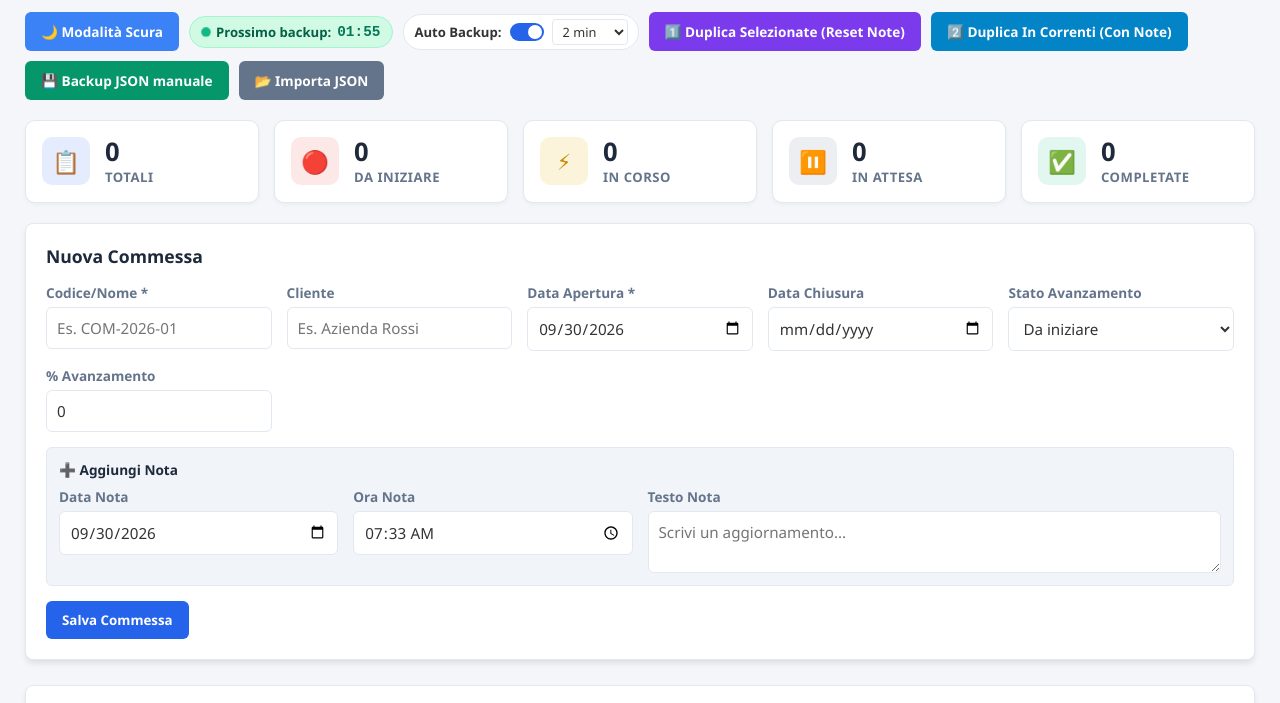
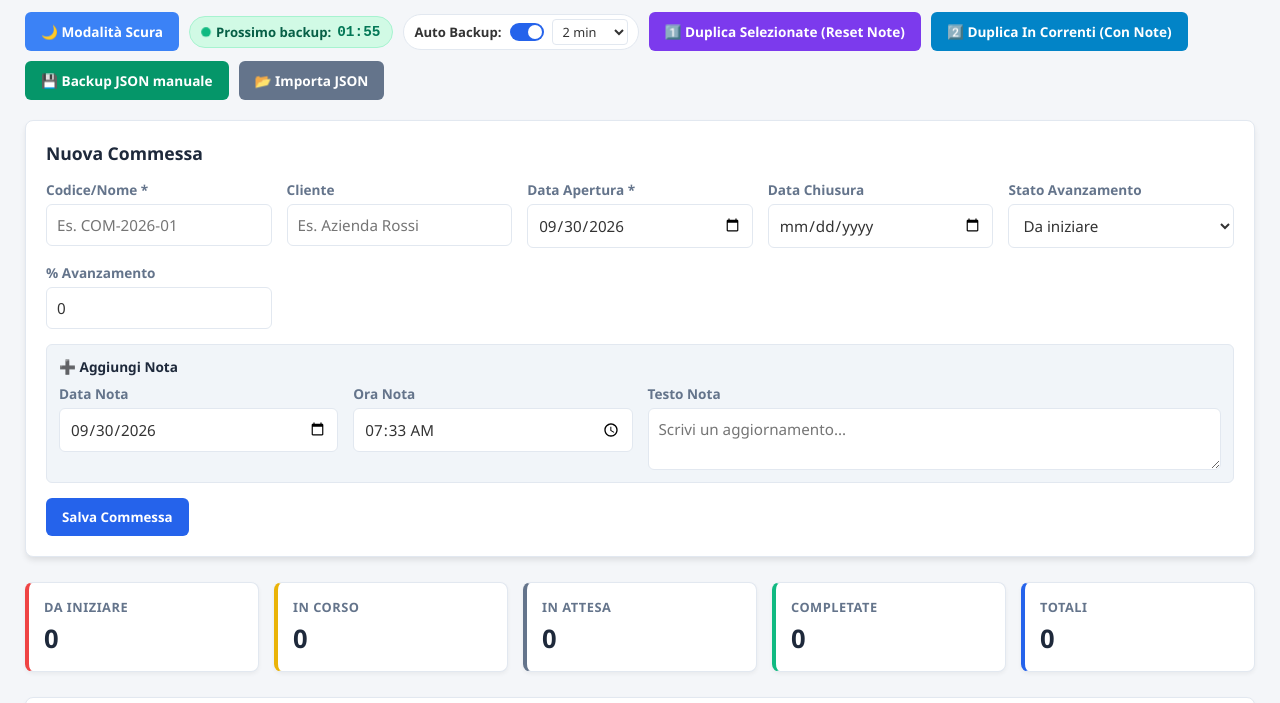
Before and after one commit to kibernetespa/Gestionale-Lavoro, a plain HTML site: page index.html in a window 1280 px wide. Shown: the part 57-760 px from the top of the page. Drawn offline with Linux system fonts and the light colour scheme.

Commit message:
Update index.html

```diff
--- a/index.html
+++ b/index.html
@@ -190,64 +190,6 @@
             85% { opacity: 1; transform: translateY(0); }
             100% { opacity: 0; transform: translateY(20px); }
         }
-
-        /* DASHBOARD STATISTICHE - NUOVO STILE */
-        .stats-grid {
-            display: grid;
-            grid-template-columns: repeat(auto-fit, minmax(180px, 1fr));
-            gap: 15px;
-            margin-bottom: 20px;
-        }
-        .stat-card {
-            background: var(--card-bg);
-            border: 1px solid var(--border);
-            border-radius: 10px;
-            padding: 16px;
-            display: flex;
-            align-items: center;
-            gap: 15px;
-            box-shadow: 0 2px 4px rgba(0,0,0,0.04);
-            transition: transform 0.2s ease, box-shadow 0.2s ease;
-        }
-        .stat-card:hover {
-            transform: translateY(-2px);
-            box-shadow: 0 6px 12px rgba(0,0,0,0.08);
-        }
-        .stat-icon {
-            width: 48px;
-            height: 48px;
-            border-radius: 10px;
-            display: flex;
-            align-items: center;
-            justify-content: center;
-            font-size: 1.4rem;
-            flex-shrink: 0;
-        }
-        .stat-content {
-            display: flex;
-            flex-direction: column;
-        }
-        .stat-value {
-            font-size: 1.6rem;
-            font-weight: 700;
-            line-height: 1.2;
-            color: var(--heading-color);
-        }
-        .stat-label {
-            font-size: 0.82rem;
-            color: var(--subtext-color);
-            font-weight: 600;
-            text-transform: uppercase;
-            letter-spacing: 0.5px;
-        }
-
-        /* Varianti Colori per le Schede Statistiche */
-        .stat-card.totale .stat-icon { background: rgba(37, 99, 235, 0.12); color: #2563eb; }
-        .stat-card.da-iniziare .stat-icon { background: rgba(239, 68, 68, 0.12); color: #ef4444; }
-        .stat-card.in-corso .stat-icon { background: rgba(234, 179, 8, 0.15); color: #ca8a04; }
-        .stat-card.in-attesa .stat-icon { background: rgba(100, 116, 139, 0.12); color: #64748b; }
-        .stat-card.completata .stat-icon { background: rgba(16, 185, 129, 0.12); color: #10b981; }
-
         .card {
             background: var(--card-bg);
             border-radius: 8px;
@@ -257,6 +199,44 @@
             width: 100%;
             border: 1px solid var(--border);
         }
+
+        /* Dashboard Statistiche */
+        .stats-grid {
+            display: grid;
+            grid-template-columns: repeat(auto-fit, minmax(160px, 1fr));
+            gap: 15px;
+            margin-bottom: 25px;
+        }
+        .stat-card {
+            background: var(--card-bg);
+            border: 1px solid var(--border);
+            border-radius: 8px;
+            padding: 15px;
+            display: flex;
+            flex-direction: column;
+            gap: 5px;
+            box-shadow: 0 2px 4px rgba(0,0,0,0.05);
+            border-left: 4px solid var(--border);
+        }
+        .stat-card.st-da-iniziare-border { border-left-color: #ef4444; }
+        .stat-card.st-in-corso-border { border-left-color: #eab308; }
+        .stat-card.st-in-attesa-border { border-left-color: #64748b; }
+        .stat-card.st-completata-border { border-left-color: #10b981; }
+        .stat-card.st-totale-border { border-left-color: #2563eb; }
+
+        .stat-label {
+            font-size: 0.8rem;
+            font-weight: 600;
+            color: var(--subtext-color);
+            text-transform: uppercase;
+            letter-spacing: 0.5px;
+        }
+        .stat-value {
+            font-size: 1.6rem;
+            font-weight: 700;
+            color: var(--heading-color);
+        }
+
         .form-grid {
             display: grid;
             grid-template-columns: repeat(auto-fit, minmax(200px, 1fr));
@@ -687,7 +667,6 @@
             padding-right: 5px;
         }
 
-        /* Stili specifici per la Stampa */
         @media print {
             body * {
                 visibility: hidden;
@@ -779,45 +758,6 @@
         </div>
     </header>
 
-    <!-- DASHBOARD STATISTICHE -->
-    <div class="stats-grid">
-        <div class="stat-card totale">
-            <div class="stat-icon">📋</div>
-            <div class="stat-content">
-                <span class="stat-value" id="statTotali">0</span>
-                <span class="stat-label">Totali</span>
-            </div>
-        </div>
-        <div class="stat-card da-iniziare">
-            <div class="stat-icon">🔴</div>
-            <div class="stat-content">
-                <span class="stat-value" id="statDaIniziare">0</span>
-                <span class="stat-label">Da Iniziare</span>
-            </div>
-        </div>
-        <div class="stat-card in-corso">
-            <div class="stat-icon">⚡</div>
-            <div class="stat-content">
-                <span class="stat-value" id="statInCorso">0</span>
-                <span class="stat-label">In Corso</span>
-            </div>
-        </div>
-        <div class="stat-card in-attesa">
-            <div class="stat-icon">⏸️</div>
-            <div class="stat-content">
-                <span class="stat-value" id="statInAttesa">0</span>
-                <span class="stat-label">In Attesa</span>
-            </div>
-        </div>
-        <div class="stat-card completata">
-            <div class="stat-icon">✅</div>
-            <div class="stat-content">
-                <span class="stat-value" id="statCompletate">0</span>
-                <span class="stat-label">Completate</span>
-            </div>
-        </div>
-    </div>
-
     <div class="card">
         <h2 id="formTitle" style="font-size: 1.1rem; margin-bottom: 15px; color: var(--heading-color);">Nuova Commessa</h2>
         <form id="commessaForm">
@@ -866,7 +806,7 @@
                     </div>
                     <div class="form-group full-width" style="grid-column: span 2;">
                         <label for="nuovaNota">Testo Nota</label>
-                        <textarea id="nuovaNota" placeholder="Scrivi un aggiornamento..."></textarea>
+                        <textarea id="nuovaNota" placeholder="Scrivi un aggiornamento..." oninput="autoUpdateNoteDateTime('dataNota', 'oraNota')"></textarea>
                     </div>
                 </div>
             </div>
@@ -875,6 +815,30 @@
                 <button type="button" class="btn-secondary" id="btnCancel" onclick="resetForm()" style="display:none;">Annulla</button>
             </div>
         </form>
+    </div>
+
+    <!-- Dashboard Statistiche -->
+    <div class="stats-grid">
+        <div class="stat-card st-da-iniziare-border">
+            <span class="stat-label">Da Iniziare</span>
+            <span class="stat-value" id="statDaIniziare">0</span>
+        </div>
+        <div class="stat-card st-in-corso-border">
+            <span class="stat-label">In Corso</span>
+            <span class="stat-value" id="statInCorso">0</span>
+        </div>
+        <div class="stat-card st-in-attesa-border">
+            <span class="stat-label">In Attesa</span>
+            <span class="stat-value" id="statInAttesa">0</span>
+        </div>
+        <div class="stat-card st-completata-border">
+            <span class="stat-label">Completate</span>
+            <span class="stat-value" id="statCompletate">0</span>
+        </div>
+        <div class="stat-card st-totale-border">
+            <span class="stat-label">Totali</span>
+            <span class="stat-value" id="statTotali">0</span>
+        </div>
     </div>
 
     <div class="card table-card">
@@ -1001,7 +965,7 @@
                         </div>
                         <div class="form-group full-width" style="grid-column: span 2;">
                             <label for="modalNuovaNota">Testo Nota</label>
-                            <textarea id="modalNuovaNota" placeholder="Scrivi un aggiornamento..."></textarea>
+                            <textarea id="modalNuovaNota" placeholder="Scrivi un aggiornamento..." oninput="autoUpdateNoteDateTime('modalDataNota', 'modalOraNota')"></textarea>
                         </div>
                     </div>
                 </div>
@@ -1020,6 +984,25 @@
 </div>
 
 <script>
+    // Funzione per ottenere Data (YYYY-MM-DD) e Ora (HH:MM) attuali
+    function getCurrentDateTime() {
+        const now = new Date();
+        const currentDate = now.toISOString().slice(0, 10);
+        const currentTime = now.toTimeString().slice(0, 5);
+        return { currentDate, currentTime };
+    }
+
+    // Funzione per aggiornare automaticamente Data e Ora all'inserimento nota
+    function autoUpdateNoteDateTime(dataInputId, oraInputId) {
+        const { currentDate, currentTime } = getCurrentDateTime();
+
+        const dataElem = document.getElementById(dataInputId);
+        const oraElem = document.getElementById(oraInputId);
+
+        if (dataElem) dataElem.value = currentDate;
+        if (oraElem) oraElem.value = currentTime;
+    }
+
     // Gestione Tema (Scuro/Chiaro)
     function initTheme() {
         const savedTheme = localStorage.getItem('theme') || 'light';
@@ -1125,15 +1108,13 @@
         }
     });
 
-    const now = new Date();
-    const todayISO = now.toISOString().slice(0, 10);
-    const timeNow = now.toTimeString().slice(0, 5);
-    const currentMonth = todayISO.slice(0, 7);
+    const initDT = getCurrentDateTime();
+    const currentMonth = initDT.currentDate.slice(0, 7);
 
     document.getElementById('filterMese').value = currentMonth;
-    document.getElementById('dataApertura').value = todayISO;
-    document.getElementById('dataNota').value = todayISO;
-    document.getElementById('oraNota').value = timeNow;
+    document.getElementById('dataApertura').value = initDT.currentDate;
+    document.getElementById('dataNota').value = initDT.currentDate;
+    document.getElementById('oraNota').value = initDT.currentTime;
 
     populateAnnoDropdown();
 
@@ -1151,11 +1132,13 @@
             if (existing) currentNotes = existing.noteCronologia || [];
         }
 
+        const nowDT = getCurrentDateTime();
+
         if (testoNota !== '') {
             currentNotes.push({
                 id: Date.now(),
-                data: dataNota || todayISO,
-                ora: oraNota || new Date().toTimeString().slice(0, 5),
+                data: dataNota || nowDT.currentDate,
+                ora: oraNota || nowDT.currentTime,
                 testo: testoNota
             });
         }
@@ -1186,13 +1169,16 @@
 
     function resetForm() {
         form.reset();
+        const nowDT = getCurrentDateTime();
         document.getElementById('commessaId').value = '';
         document.getElementById('formTitle').innerText = 'Nuova Commessa';
         document.getElementById('btnSave').innerText = 'Salva Commessa';
         document.getElementById('btnCancel').style.display = 'none';
-        document.getElementById('dataApertura').value = todayISO;
-        document.getElementById('dataNota').value = todayISO;
-        document.getElementById('oraNota').value = timeNow;
+
+        // Impostazione automatica alla data e ora attuali per la nuova commessa
+        document.getElementById('dataApertura').value = nowDT.currentDate;
+        document.getElementById('dataNota').value = nowDT.currentDate;
+        document.getElementById('oraNota').value = nowDT.currentTime;
     }
 
     function toggleDropdown(e) {
@@ -1339,6 +1325,8 @@
         const c = commesse.find(item => item.id === id);
         if (!c) return;
 
+        const nowDT = getCurrentDateTime();
+
         document.getElementById('modalCommessaId').value = c.id;
         document.getElementById('modalCodice').value = c.codice;
         document.getElementById('modalCliente').value = c.cliente || '';
@@ -1349,8 +1337,8 @@
 
         document.getElementById('modalEditTitle').innerText = `Gestione Commessa: ${c.codice}`;
 
-        document.getElementById('modalDataNota').value = todayISO;
-        document.getElementById('modalOraNota').value = timeNow;
+        document.getElementById('modalDataNota').value = nowDT.currentDate;
+        document.getElementById('modalOraNota').value = nowDT.currentTime;
         document.getElementById('modalNuovaNota').value = '';
 
         renderModalNotesHistory(c);
@@ -1419,12 +1407,14 @@
         const dataNota = document.getElementById('modalDataNota').value;
         const oraNota = document.getElementById('modalOraNota').value;
 
+        const nowDT = getCurrentDateTime();
+
         if (testoNota !== '') {
             if (!Array.isArray(c.noteCronologia)) c.noteCronologia = [];
             c.noteCronologia.push({
                 id: Date.now(),
-                data: dataNota || todayISO,
-                ora: oraNota || new Date().toTimeString().slice(0, 5),
+                data: dataNota || nowDT.currentDate,
+                ora: oraNota || nowDT.currentTime,
                 testo: testoNota
             });
         }
@@ -1460,26 +1450,26 @@
         onStatoFilterChange();
     }
 
-    // AGGIORNAMENTO STATISTICHE DINAMICHE
     function updateStatistics(filteredCommesse) {
-        let cntTotale = filteredCommesse.length;
-        let cntDaIniziare = 0;
-        let cntInCorso = 0;
-        let cntInAttesa = 0;
-        let cntCompletate = 0;
+        let daIniziare = 0;
+        let inCorso = 0;
+        let inAttesa = 0;
+        let completate = 0;
 
         filteredCommesse.forEach(c => {
-            if (c.stato === 'Da iniziare') cntDaIniziare++;
-            else if (c.stato === 'In corso') cntInCorso++;
-            else if (c.stato === 'In attesa') cntInAttesa++;
-            else if (c.stato === 'Completata') cntCompletate++;
+            switch(c.stato) {
+                case 'Da iniziare': daIniziare++; break;
+                case 'In corso': inCorso++; break;
+                case 'In attesa': inAttesa++; break;
+                case 'Completata': completate++; break;
+            }
         });
 
-        document.getElementById('statTotali').innerText = cntTotale;
-        document.getElementById('statDaIniziare').innerText = cntDaIniziare;
-        document.getElementById('statInCorso').innerText = cntInCorso;
-        document.getElementById('statInAttesa').innerText = cntInAttesa;
-        document.getElementById('statCompletate').innerText = cntCompletate;
+        document.getElementById('statDaIniziare').innerText = daIniziare;
+        document.getElementById('statInCorso').innerText = inCorso;
+        document.getElementById('statInAttesa').innerText = inAttesa;
+        document.getElementById('statCompletate').innerText = completate;
+        document.getElementById('statTotali').innerText = filteredCommesse.length;
     }
 
     function renderTable() {
@@ -1514,7 +1504,6 @@
             return matchesAnno && matchesMonth && matchesStato && matchesCliente && matchesKeyword;
         });
 
-        // Aggiorna le statistiche sulle commesse visibili
         updateStatistics(filtered);
 
         const iconApertura = document.getElementById('sort-icon-dataApertura');
```
